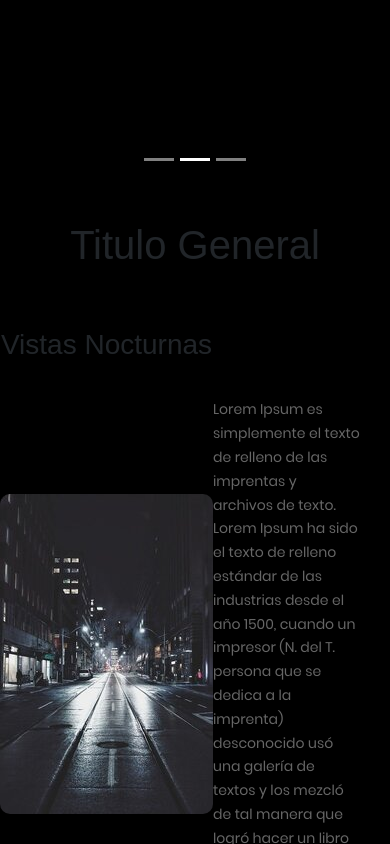
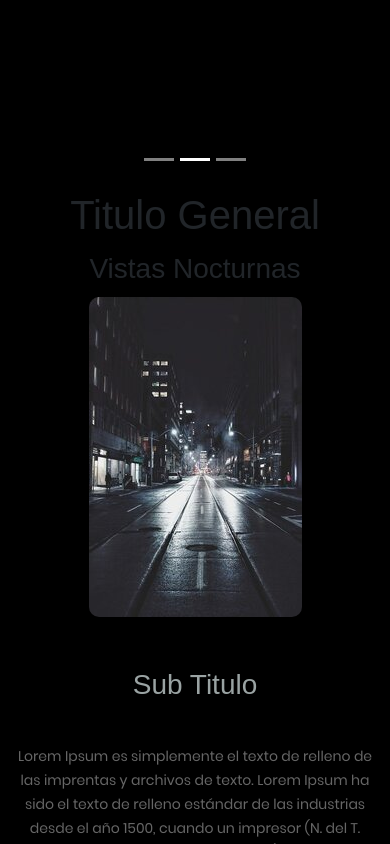
Before and after one commit to CamiloFuentesR/mantenedorVentas, a React (Create React App) app: page /auth/home in a window 390 px wide. Shown: the part 620-1464 px from the top of the page. Built offline with nearby package versions, Linux system fonts and the light colour scheme.

Commit message:
responsibe movil

```diff
--- a/src/style/components/_carrusel.scss
+++ b/src/style/components/_carrusel.scss
@@ -1,7 +1,7 @@
 @media(min-width: 0px )and (max-width: 570px){
     ._header_img_mobil{
         display: flex;
-        min-width: 100% ;
+        min-width: 105vw ;
         min-height: 100% ;
     }
     ._home_header_img{
--- a/src/style/components/_home.scss
+++ b/src/style/components/_home.scss
@@ -9,8 +9,8 @@
         width: 560px ;
         justify-content: center;
         background-color: darken($color:black, $amount: 90);
+    }
 
-    }
 
  }
  @media (min-width: 576px) {  }
--- a/src/style/components/_home_container.scss
+++ b/src/style/components/_home_container.scss
@@ -1,44 +1,88 @@
 @media (max-width: 576px){
     ._home_container{
         display: grid;
-        grid-template-columns: 1fr;
-        grid-template-rows: 1fr 10fr;
+        grid-template-rows: .13fr .1fr .8fr 1.3fr !important  ;
         background-color: black;
         min-width: 100vw;
-        height: 90vh;
-        overflow: hidden;
+        height: 1000px !important;
+    }
+    ._home_title_h1{
+        grid-row: 1 !important;
+        justify-self: center;
+        align-self: center;
+    }
+    ._home_title_h3{
+       grid-row: 2 !important;
+        justify-self: center;
+        align-self: flex-end;
     }
 
     ._home_container_left_img{
         grid-column: 1;
-        grid-row: 2;
+        grid-row: 3 !important;
         align-self: center;
         justify-self: center;
+        margin-left: 0px;
         background-color: rgb(0, 0, 0);
         border-radius: 10px;
-            img{
-                animation-name: example;
-                animation-duration: 3.2s;
-            }
+        img{
+            animation-name: example;
+            animation-duration: 3.2s;
+        }
         @keyframes example {
-            0%   {/* height: 0px; width: 0px;left: 0; right: 0; */opacity: .1;}
-            // 75%   {/* height: 180px; width: 90px;left: 0; right: 0; */opacity: .6;}
-            65%   {-webkit-mask:linear-gradient(.1);/* height: 180px; width: 90px;left: 0; right: 0; *//* opacity: .6; */}
-
-            100% {height: 320px; width: 213px; /* left: auto; right: auto; */opacity: 1; }
+            0%   {opacity: .1;}
+            65%   {-webkit-mask:linear-gradient(.1);opacity: .6; }
+            100% {height: 320px; width: 213px; opacity: 1; }
           }
     }
+    ._Home_container_right{
+        display: grid;
+        grid-template-rows: .2fr .8fr;
+        grid-row: 4 !important;
 
-    ._home_container_hide{
-        height: 1vh;
-        background-color: black;
+    }
+    ._Home_container_right {
+        p{
+        opacity: 0;
+        animation-name: parrafo;
+        animation-duration: 3s;
+        animation-delay: 1.5s ;
+        animation-fill-mode: forwards;
+        padding: 5px;
+        margin-left: 10px;
+        margin-right: 10px;
+        text-align: center;
+        @keyframes parrafo {
+            0% {opacity: 0;}
+            100% {opacity: 1;}
+        }
+        }
+    }
+    ._Home_container_right_sub{
+        align-self:center;
+        justify-self: center;
+        opacity: 0;
+        animation-duration: 4s;
+        animation-delay: .5s ;
+        animation-name: sub;
+        animation-fill-mode: forwards;
+
+        @keyframes sub {
+            0% {opacity: 0;}
+            100% {opacity: 1;}
+        }
+    }
+    ._Home_container_right{
+        h3{
+        align-self:center;
+        justify-self: center;
+        color: rgb(154, 163, 163);
+        }
     }
 
 }
 
-
-
-// @media (min-width: 1100px){
+ @media (min-width: 1100px){
     ._home_container{
         display: grid;
         grid-template-columns: 3fr 5fr;
@@ -126,4 +170,4 @@
     }
 }
 
-// }
+ }
```
